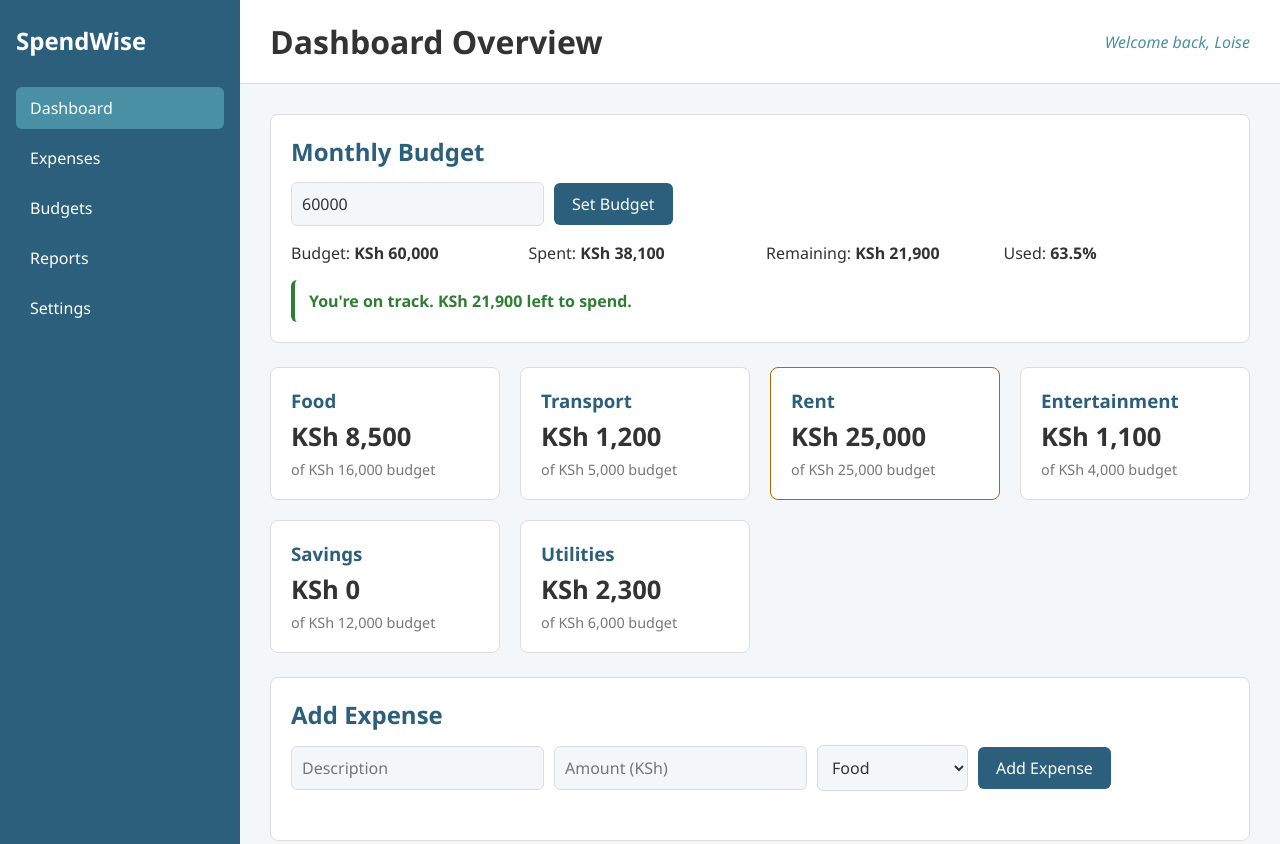
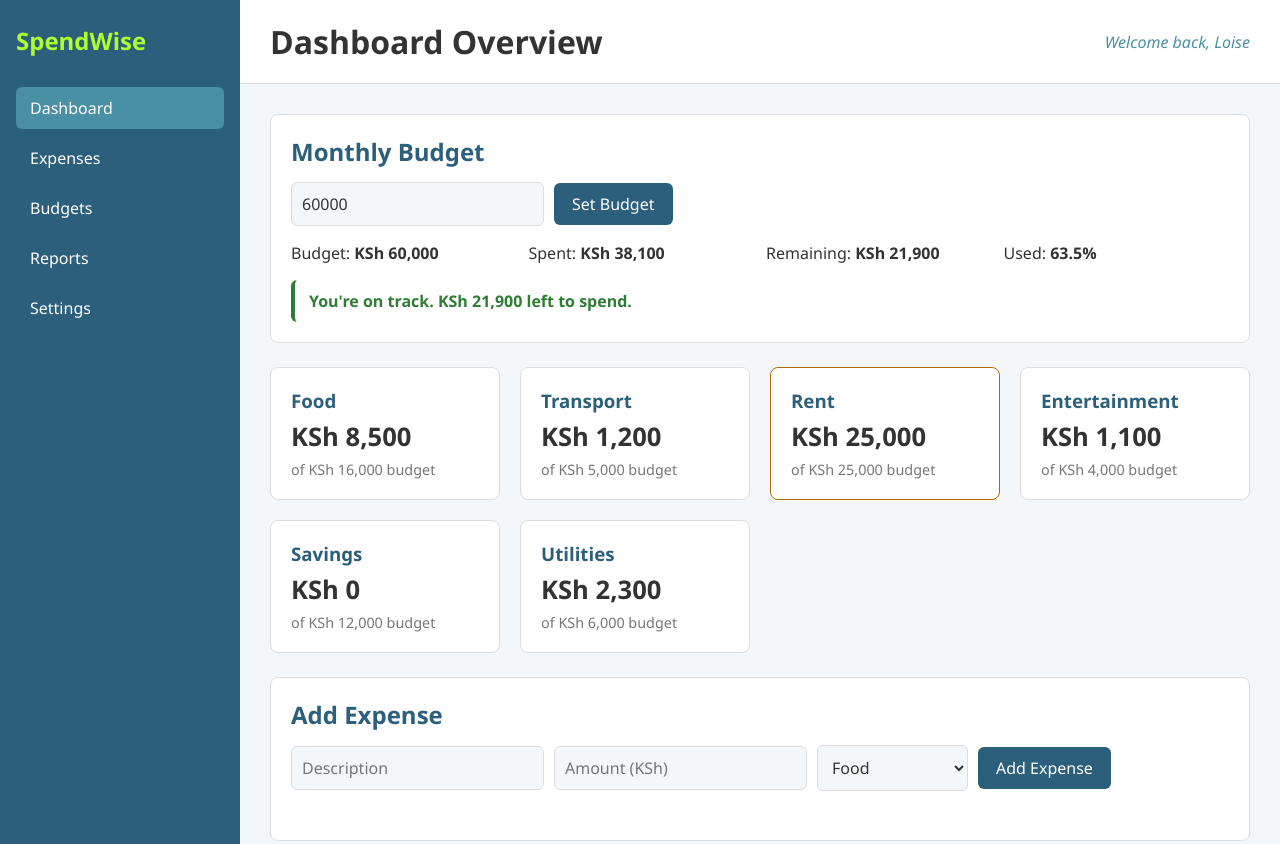
Before and after one commit to muthonimuriithi/spendwise_dashboardweek4, a plain HTML site: page index.html in a window 1280 px wide. Shown: the top 844 px of the page. Drawn offline with Linux system fonts and the light colour scheme.

Commit message:
Updated logo color to greenyellow

```diff
--- a/style.css
+++ b/style.css
@@ -69,6 +69,7 @@ body {
 
 .logo {
     margin-bottom: 30px;
+    color: greenyellow
 }
 
 .nav-list {
```
